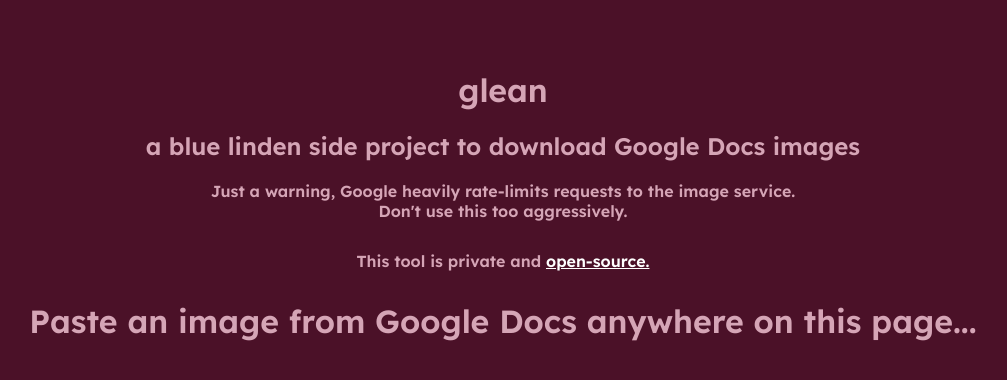
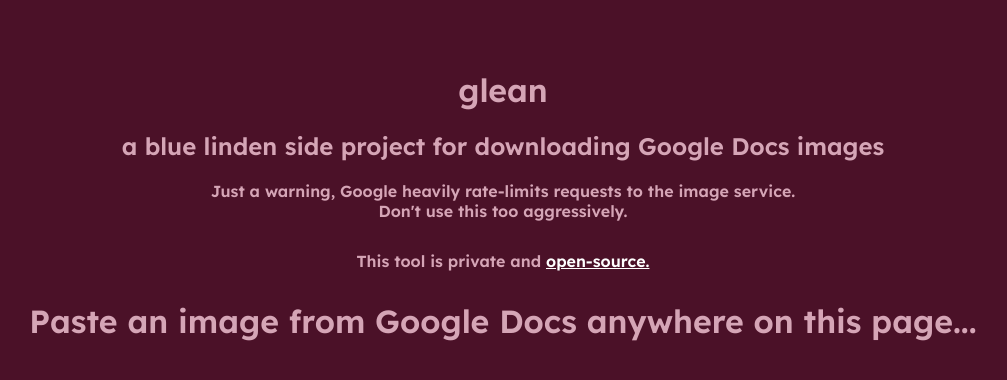
Before and after one commit to bluelinden/glean, a plain HTML site: page index.html in a window 1280 px wide. Shown: the whole page, without its empty margins (137-1144 px from the left). Drawn offline with Linux system fonts and the light colour scheme.

Commit message:
Update index.html

```diff
--- a/index.html
+++ b/index.html
@@ -12,7 +12,7 @@
     </head>
     <body>
         <h1 class="pageheader">glean</h1>
-        <h2>a blue linden side project to download Google Docs images</h2>
+        <h2>a blue linden side project for downloading Google Docs images</h2>
         <div style="margin-bottom: 30px;">Just a warning, Google heavily rate-limits requests to the image service. <br>Don't use this too aggressively.</div>
         <div style="margin-bottom: 30px;">This tool is private and <a href="https://github.com/bluelinden/glean">open-source.</a></div>
         <div id="drop" tabindex="0">Paste an image from Google Docs anywhere on this page...</div>
```
